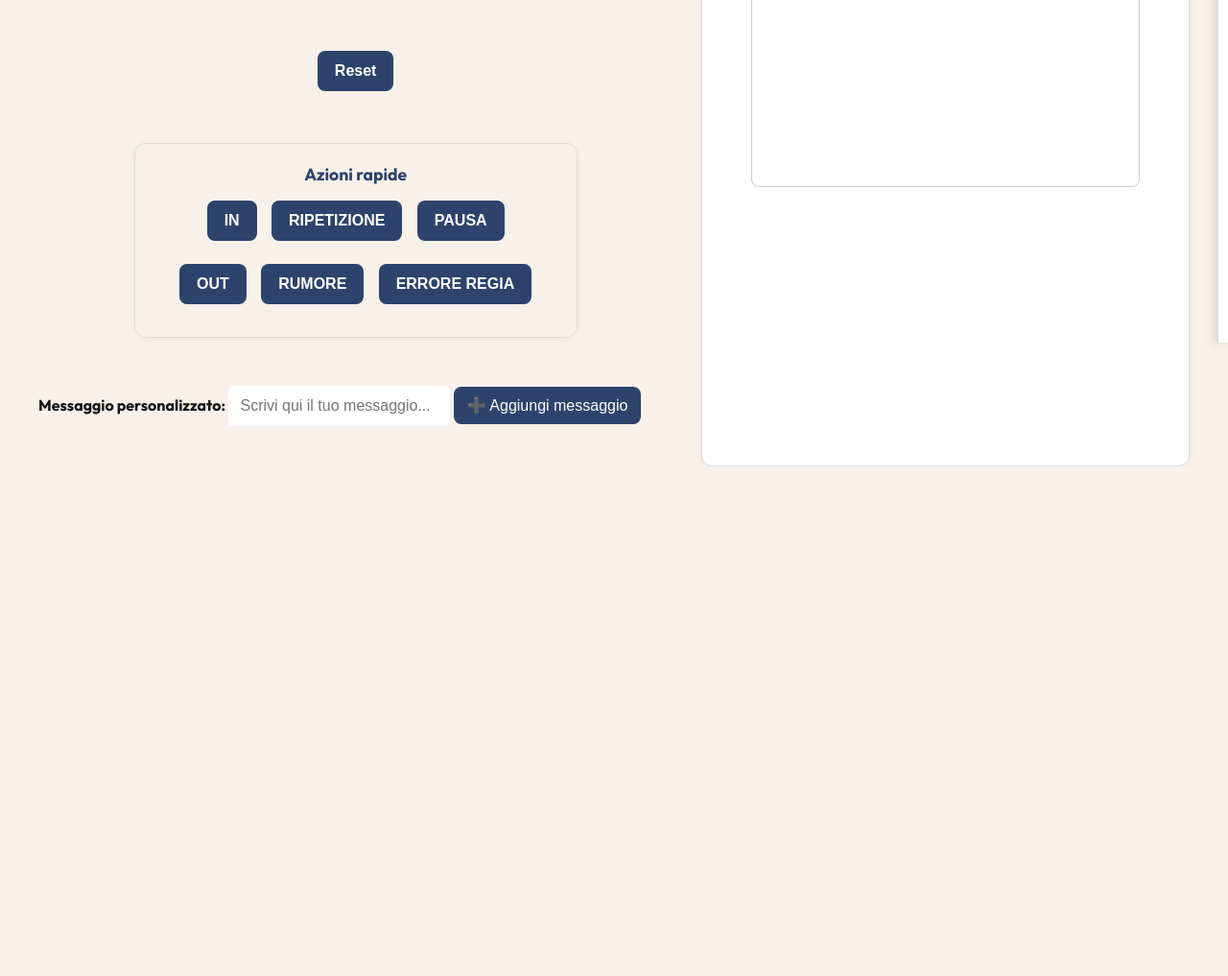
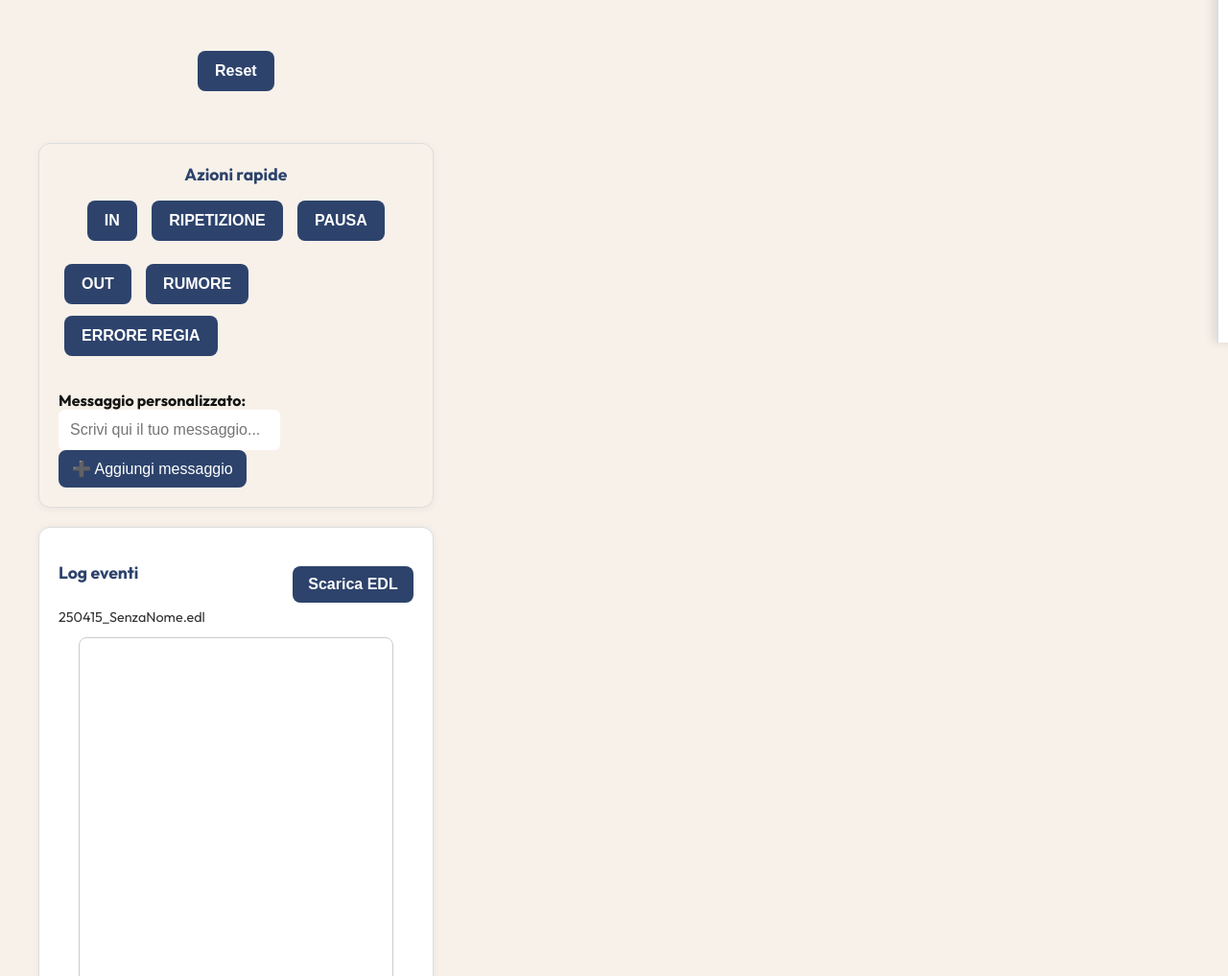
Before and after one commit to ceva20/Atem-EDL-marker-generator, a plain HTML site: page index.html in a window 1280 px wide. Shown: the part 483-1500 px from the top of the page at 96% size. Before the commit the page ends 969 px from the top, so only its background shows below. Drawn offline with Linux system fonts and the light colour scheme.

Commit message:
v10.2
3 colonne

```diff
--- a/index.html
+++ b/index.html
@@ -6,7 +6,7 @@
   <meta name="viewport" content="width=device-width, initial-scale=1.0">
   <link href="https://fonts.googleapis.com/css2?family=Outfit:wght@400;600;700&display=swap" rel="stylesheet">
 
-  <title>V10.1</title>
+  <title>V10.2</title>
   <style>
 
     :root {
@@ -188,11 +188,12 @@ textarea:focus {
 }
    #appGrid {
   display: grid;
-  grid-template-columns: 1.3fr 1fr;
+  grid-template-columns: 1.3fr 1fr 1.3fr;
   gap: 30px;
   padding: 40px;
   align-items: start;
 }
+
 
 #mainControls {
   display: flex;
@@ -394,6 +395,11 @@ textarea:focus {
   color: var(--primary);
 }
 
+#middlePanel {
+  display: flex;
+  flex-direction: column;
+  align-items: center;
+}
 
 
 
@@ -449,7 +455,8 @@ textarea:focus {
   <button id="resetButton">Reset</button>
 </div>
 
-     <!-- Box contenitore per pulsanti evento -->
+ <!-- 🔁 NUOVA COLONNA CENTRALE -->
+  <div id="middlePanel">
     <div class="event-button-box">
       <h3 class="event-box-title">Azioni rapide</h3>
       <div class="button-container">
@@ -464,15 +471,13 @@ textarea:focus {
           <button>ERRORE REGIA</button>
         </div>
       </div>
-</div>
-
-
 
       <!-- Messaggio personalizzato -->
       <div id="customTimecodeContainer">
         <label for="customMessage">Messaggio personalizzato:</label>
         <input type="text" id="customMessage" placeholder="Scrivi qui il tuo messaggio...">
         <button id="addCustomMessageButton">➕ Aggiungi messaggio</button>
+      </div>
     </div>
   </div>
 
```
Lines whose indentation alone changed are shown as unchanged.
